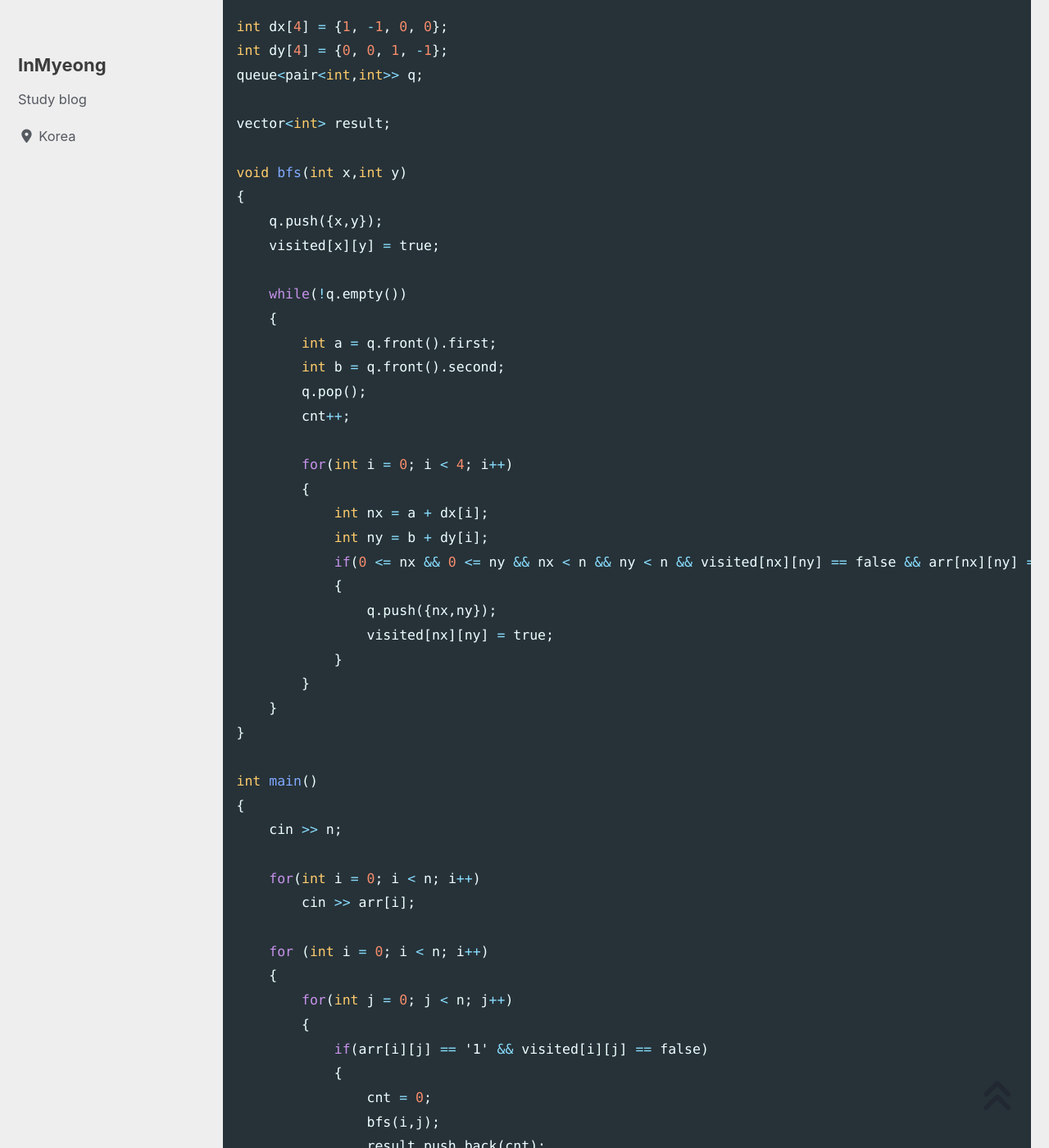
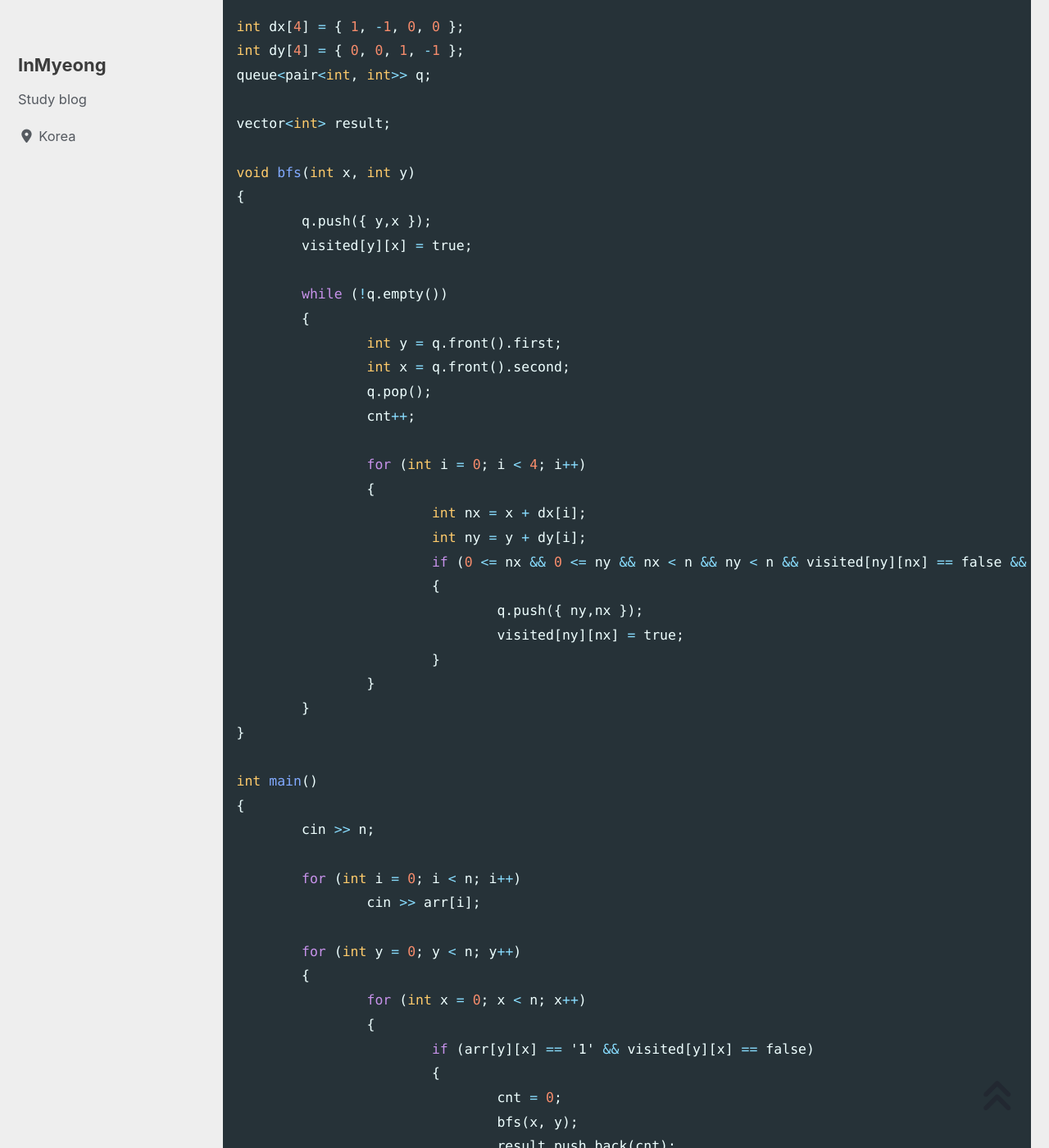
Before and after one commit to devMyeong/devMyeong.github.io, a Jekyll site: the page built from _posts/codingTest/2022-09-25-백준.md, in a window 1280 px wide and 1400 px high, scrolled down 57390 px. Shown: the whole window at 82% size. Built offline with Jekyll 4.4.1, drawn with Linux system fonts in a browser that asks for light colours; cached includes are drawn as plain includes; nearby versions of some CDN libraries; some web fonts are replaced; comment, search, counter and statistics services are not loaded; part of the change alters nothing that is shown.

Commit message:
Chore : 백준 코드 수정

````diff
--- a/_posts/codingTest/2022-09-25-백준.md
+++ b/_posts/codingTest/2022-09-25-백준.md
@@ -1765,68 +1765,68 @@ int main()
 using namespace std;
 #define MAX 26
 
-int n, cnt=0;
+int n, cnt = 0;
 string arr[MAX];
-bool visited[MAX][MAX]={0};
-
-int dx[4] = {1, -1, 0, 0};
-int dy[4] = {0, 0, 1, -1};
-queue<pair<int,int>> q;
+bool visited[MAX][MAX] = { 0 };
+
+int dx[4] = { 1, -1, 0, 0 };
+int dy[4] = { 0, 0, 1, -1 };
+queue<pair<int, int>> q;
 
 vector<int> result;
 
-void bfs(int x,int y)
-{
-    q.push({x,y});
-    visited[x][y] = true;
-
-    while(!q.empty())
-    {
-        int a = q.front().first;
-        int b = q.front().second;
-        q.pop();
-        cnt++;
-
-        for(int i = 0; i < 4; i++)
-        {
-            int nx = a + dx[i];
-            int ny = b + dy[i];
-            if(0 <= nx && 0 <= ny && nx < n && ny < n && visited[nx][ny] == false && arr[nx][ny] == '1')
-            {
-                q.push({nx,ny});
-                visited[nx][ny] = true;
-            }
-        }
-    }
-}
-
-int main()
-{
-    cin >> n;
-
-    for(int i = 0; i < n; i++)
-        cin >> arr[i];
-
-    for (int i = 0; i < n; i++)
-    {
-        for(int j = 0; j < n; j++)
-        {
-            if(arr[i][j] == '1' && visited[i][j] == false)
-            {
-                cnt = 0;
-                bfs(i,j);
-                result.push_back(cnt);
-            }
-        }
-    }
-
-    sort(result.begin(), result.end());
-
-    cout << result.size() << "\n";
-    for (int i = 0; i < result.size(); i++)
-    {
-        cout << result[i] << "\n";
-    }
+void bfs(int x, int y)
+{
+	q.push({ y,x });
+	visited[y][x] = true;
+
+	while (!q.empty())
+	{
+		int y = q.front().first;
+		int x = q.front().second;
+		q.pop();
+		cnt++;
+
+		for (int i = 0; i < 4; i++)
+		{
+			int nx = x + dx[i];
+			int ny = y + dy[i];
+			if (0 <= nx && 0 <= ny && nx < n && ny < n && visited[ny][nx] == false && arr[ny][nx] == '1')
+			{
+				q.push({ ny,nx });
+				visited[ny][nx] = true;
+			}
+		}
+	}
+}
+
+int main()
+{
+	cin >> n;
+
+	for (int i = 0; i < n; i++)
+		cin >> arr[i];
+
+	for (int y = 0; y < n; y++)
+	{
+		for (int x = 0; x < n; x++)
+		{
+			if (arr[y][x] == '1' && visited[y][x] == false)
+			{
+				cnt = 0;
+				bfs(x, y);
+				result.push_back(cnt);
+			}
+		}
+	}
+
+	sort(result.begin(), result.end());
+
+	cout << result.size() << "\n";
+	for (int i = 0; i < result.size(); i++)
+	{
+		cout << result[i] << "\n";
+	}
 }
 ```
 
````
